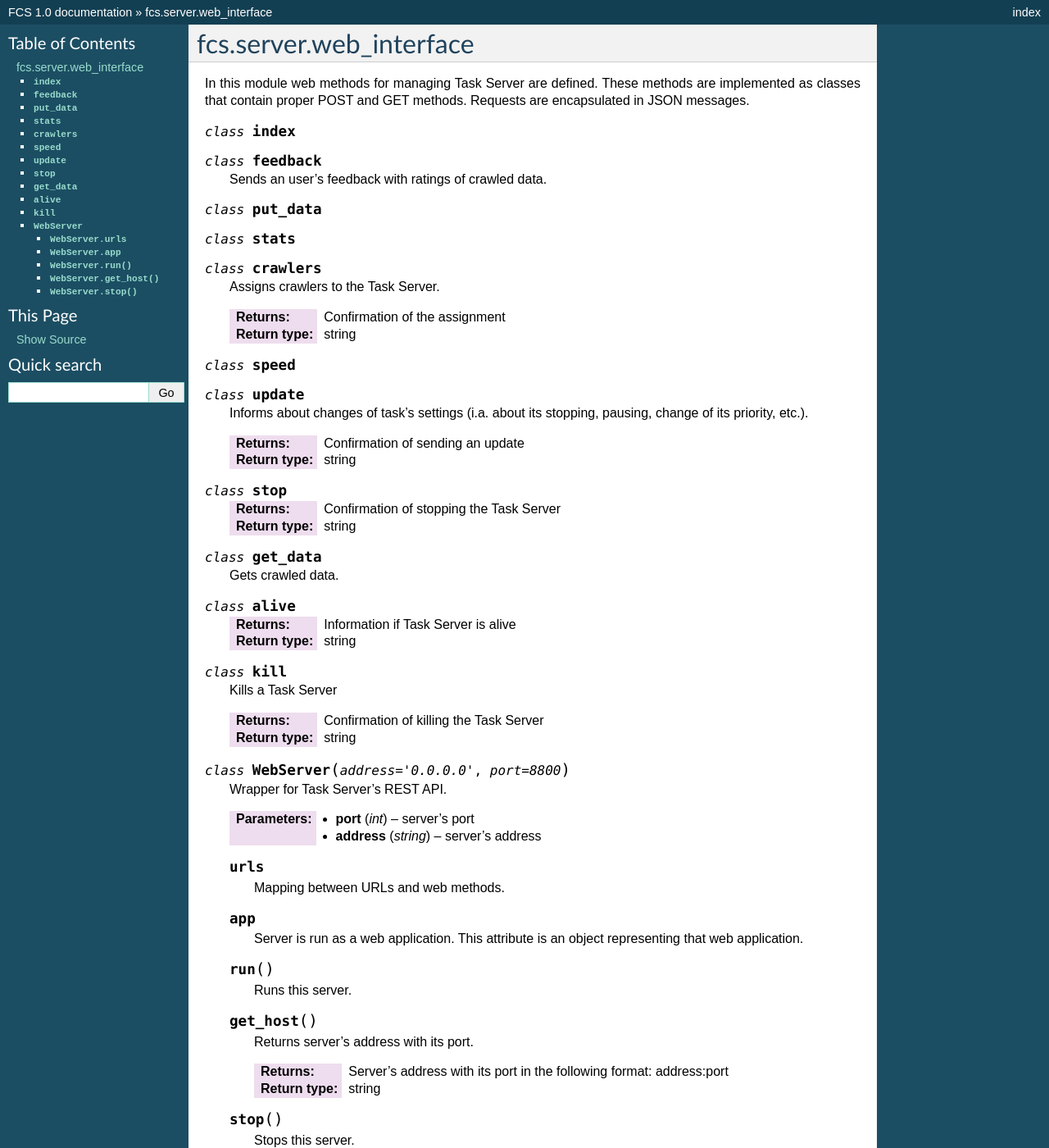
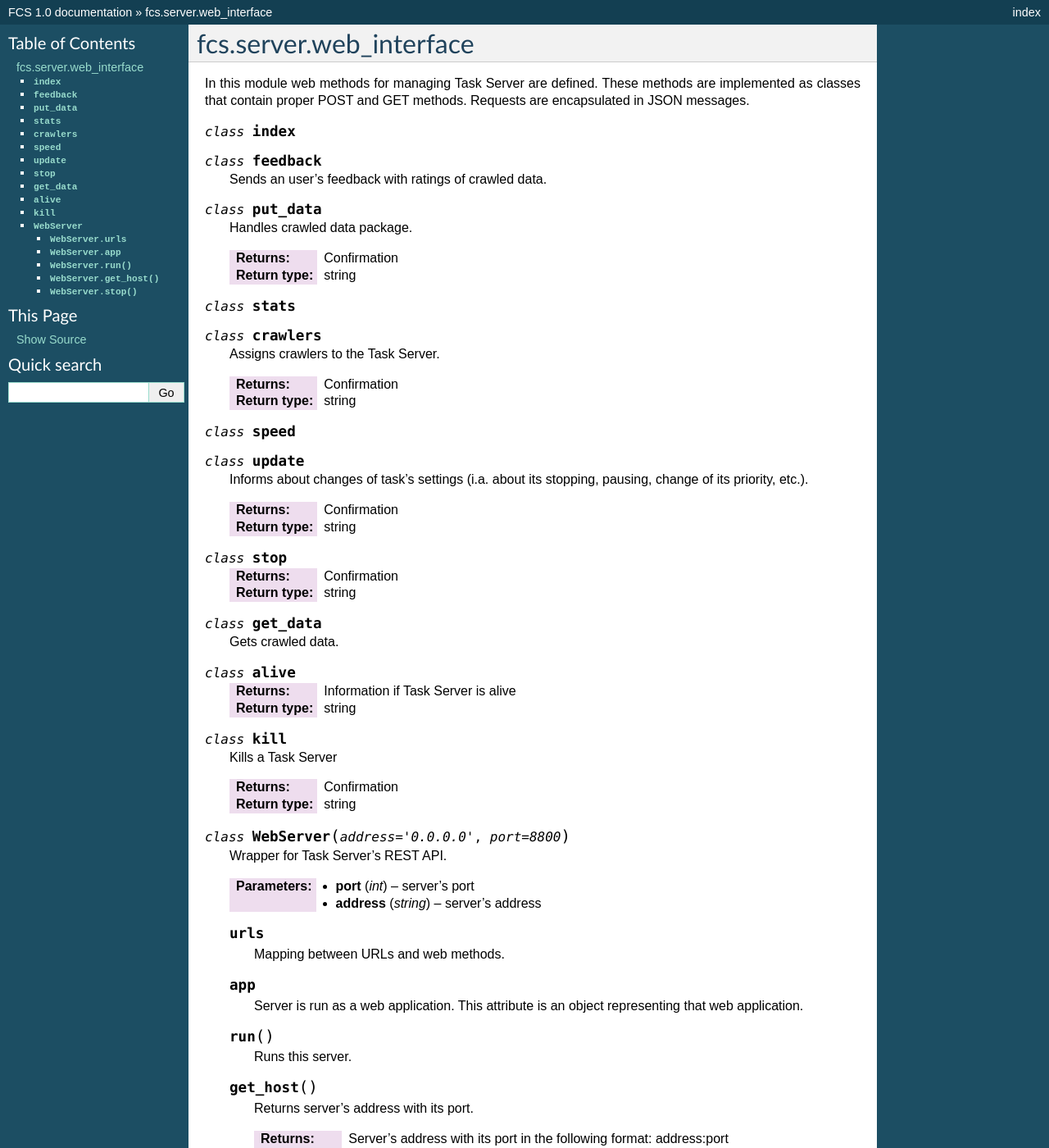
Before and after one commit to agh-glk/fcs, a Sphinx documentation site: the page built from docs/source/server/web_interface.rst, in a window 1280 px wide and 1400 px high. Shown: the whole window at 82% size. Built offline with Sphinx 7.4.7, drawn with Linux system fonts in a browser that asks for light colours; formulas are drawn with MathJax 3.

Commit message:
[NT] Edit

```diff
--- a/docs/source/server/web_interface.rst
+++ b/docs/source/server/web_interface.rst
@@ -14,13 +14,18 @@ contain proper POST and GET methods. Requests are encapsulated in JSON messages.
 
 .. py:class:: put_data
 
+   Handles crawled data package.
+
+   :return: Confirmation
+   :rtype: string
+
 .. py:class:: stats
 
 .. py:class:: crawlers
 
    Assigns crawlers to the Task Server.
 
-   :return: Confirmation of the assignment
+   :return: Confirmation
    :rtype: string
 
 .. py:class:: speed
@@ -29,12 +34,12 @@ contain proper POST and GET methods. Requests are encapsulated in JSON messages.
 
    Informs about changes of task's settings (i.a. about its stopping, pausing, change of its priority, etc.).
 
-   :return: Confirmation of sending an update
+   :return: Confirmation
    :rtype: string
 
 .. py:class:: stop
 
-   :return: Confirmation of stopping the Task Server
+   :return: Confirmation
    :rtype: string
 
 .. py:class:: get_data
@@ -50,7 +55,7 @@ contain proper POST and GET methods. Requests are encapsulated in JSON messages.
 
    Kills a Task Server
 
-   :return: Confirmation of killing the Task Server
+   :return: Confirmation
    :rtype: string
 
 .. py:class:: WebServer(address='0.0.0.0', port=8800)
```
